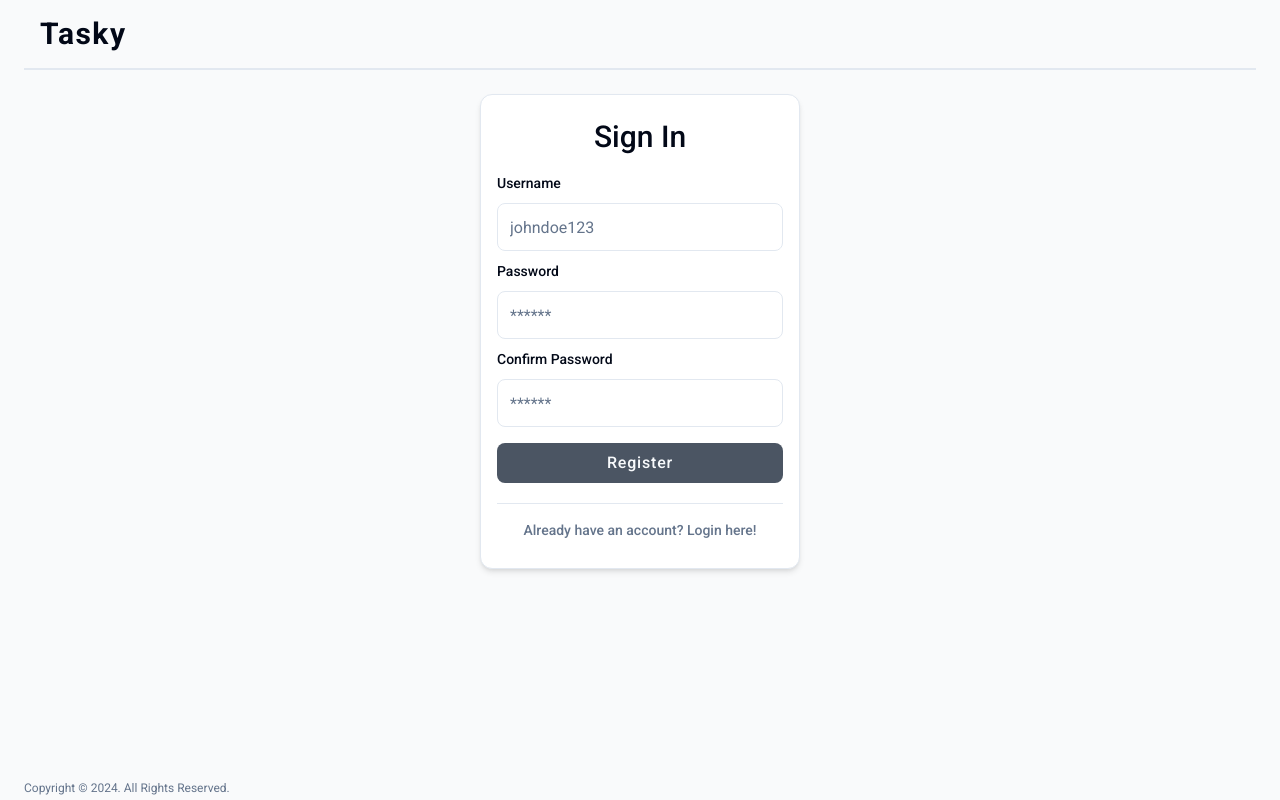
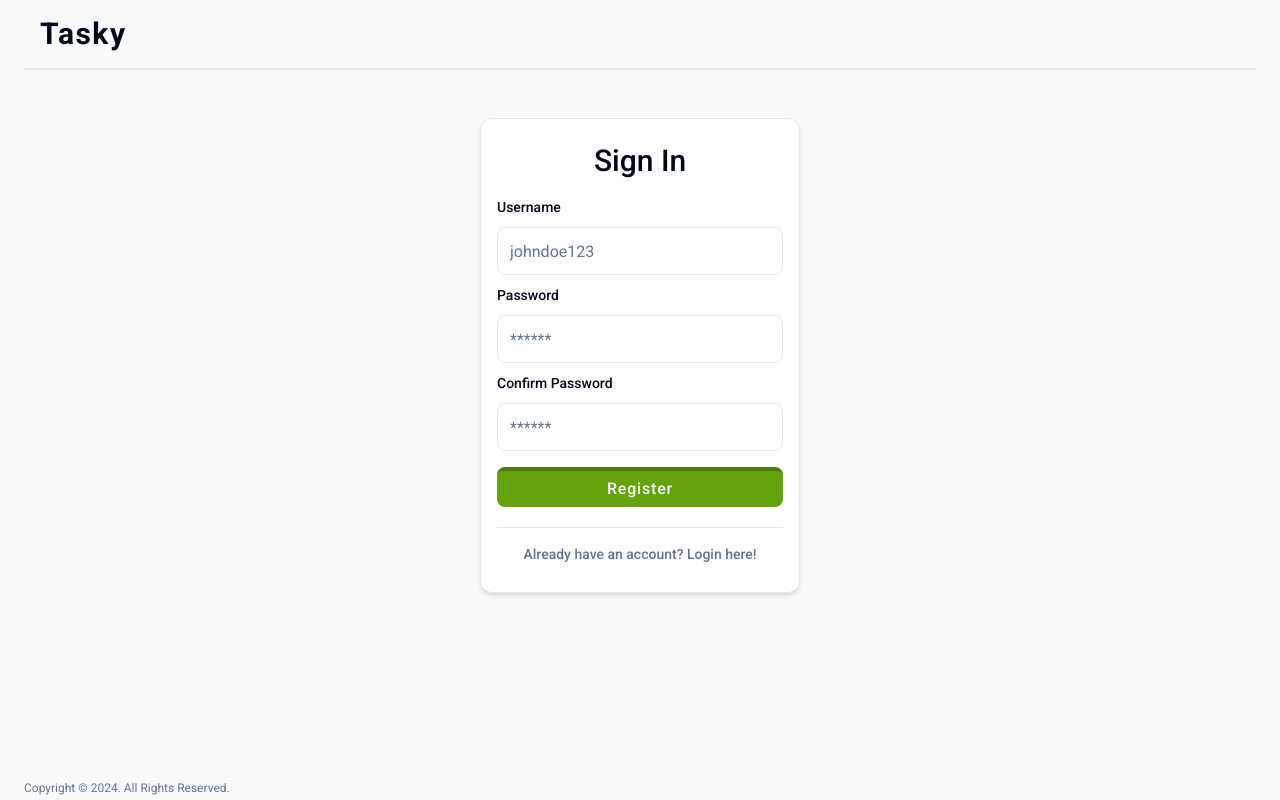
Before and after one commit to youness-43756/tasky, a Next.js app: page /auth/sign-in in a window 1280 px wide. Built offline with nearby package versions, Linux system fonts and the light colour scheme; a web font is replaced by a local one.

Commit message:
styling2

```diff
--- a/components/auth/FormWrapper.tsx
+++ b/components/auth/FormWrapper.tsx
@@ -10,17 +10,17 @@ interface FormWrapperProps {
 
 export default function FormWrapper({ children, title, backhref, backlabel }: FormWrapperProps) {
     return (
-        <div className='grow md:max-w-xs sm:max-w-sm space-y-2 border rounded-xl shadow-md bg-white max-w-[97%] px-4 py-6 h-fit overflow-hidden'>
+        <div className='grow md:max-w-xs sm:max-w-sm space-y-2 border rounded-xl shadow-md bg-white max-w-[97%] px-4 py-6 h-fit overflow-hidden mt-6'>
             <header className="text-center text-3xl mb-4 font-medium">
                 {title}
             </header>
             <div>
                 {children}
             </div>
-            <footer className="text-center ">
+            <footer className="text-center">
                 <hr className="border-1 mt-5" />
                 <Button variant={"link"}>
-                    <Link href={backhref} className="mt-3">{backlabel}</Link>
+                    <Link href={backhref} className="mt-3 scal-100">{backlabel}</Link>
                 </Button>
             </footer>
         </div>
--- a/components/auth/LoginForm.tsx
+++ b/components/auth/LoginForm.tsx
@@ -103,7 +103,7 @@ export default function LoginForm() {
                             )}
                         />
                     </div>
-                    <Button size="full" variant={"sky"} disabled={isLoading}>
+                    <Button size="full" variant={"lime"} disabled={isLoading}>
                         <span className={clsx({ "hidden": isLoading, "block": !isLoading })}>Login</span>
                         <Loader className={clsx("animate-spin", {
                             "hidden": !isLoading,
--- a/components/auth/SigninForm.tsx
+++ b/components/auth/SigninForm.tsx
@@ -120,7 +120,7 @@ export default function SigninForm() {
                             )}
                         />
                     </div>
-                    <Button size="full" variant={"sky"} disabled={isLoading}>
+                    <Button size="full" variant={"lime"} disabled={isLoading}>
                         <span className={clsx({ "hidden": isLoading, "block": !isLoading })}>Register</span>
                         <Loader className={clsx("animate-spin", {
                             "hidden": !isLoading,
--- a/components/ui/button.tsx
+++ b/components/ui/button.tsx
@@ -5,13 +5,14 @@ import { cva, type VariantProps } from "class-variance-authority"
 import { cn } from "@/lib/utils"
 
 const buttonVariants = cva(
-  "inline-flex items-center justify-center whitespace-nowrap rounded-lg text-md font-medium ring-offset-background transition-colors focus-visible:outline-none focus-visible:ring-2 focus-visible:ring-ring focus-visible:ring-offset-2 disabled:pointer-events-none disabled:opacity-50 tracking-wider active:scale-95 transition-transform",
+  "inline-flex items-center justify-center whitespace-nowrap rounded-lg text-md font-medium ring-offset-background transition-colors focus-visible:outline-none focus-visible:ring-2 focus-visible:ring-ring focus-visible:ring-offset-2 disabled:pointer-events-none disabled:opacity-50 tracking-wider",
   {
     variants: {
       variant: {
         default: "bg-primary text-primary-foreground hover:bg-primary/90",
         ghost: "hover:bg-slate-100",
-        sky: "bg-gray-600 text-destructive-foreground hover:bg-gray-700",
+        gray: "bg-gray-600 text-destructive-foreground hover:bg-gray-700",
+        lime: "bg-lime-600  border-t-4 active:border-0 border-lime-700 text-muted hover:bg-lime-600/80",
         danger:
           "bg-red-500 text-destructive-foreground border-t-4 border-red-600 hover:bg-red-600/90 active:border-0",
         outline: "border border-t-4 border-slate-200 hover:text-accent-foreground hover:bg-slate-100 active:border-0",
--- a/components/ui/input.tsx
+++ b/components/ui/input.tsx
@@ -11,7 +11,7 @@ const Input = React.forwardRef<HTMLInputElement, InputProps>(
       <input
         type={type}
         className={cn(
-          "flex h-12 w-full rounded-lg border border-input bg-background px-3 py-2 text-base ring-offset-background file:border-0 file:bg-transparent file:text-sm file:font-medium placeholder:text-muted-foreground focus-visible:outline-none focus-visible:ring-2 focus-visible:ring-gray-400 focus-visible:ring-offset-2 disabled:cursor-not-allowed disabled:opacity-50",
+          "flex h-12 w-full rounded-lg border border-input bg-background px-3 py-2 text-base ring-offset-lime-200 file:border-0 file:bg-transparent file:text-sm file:font-medium placeholder:text-muted-foreground focus-visible:outline-none focus-visible:ring-2 focus-visible:ring-lime-600 focus-visible:ring-offset-2 disabled:cursor-not-allowed disabled:opacity-50",
           className
         )}
         ref={ref}
```
